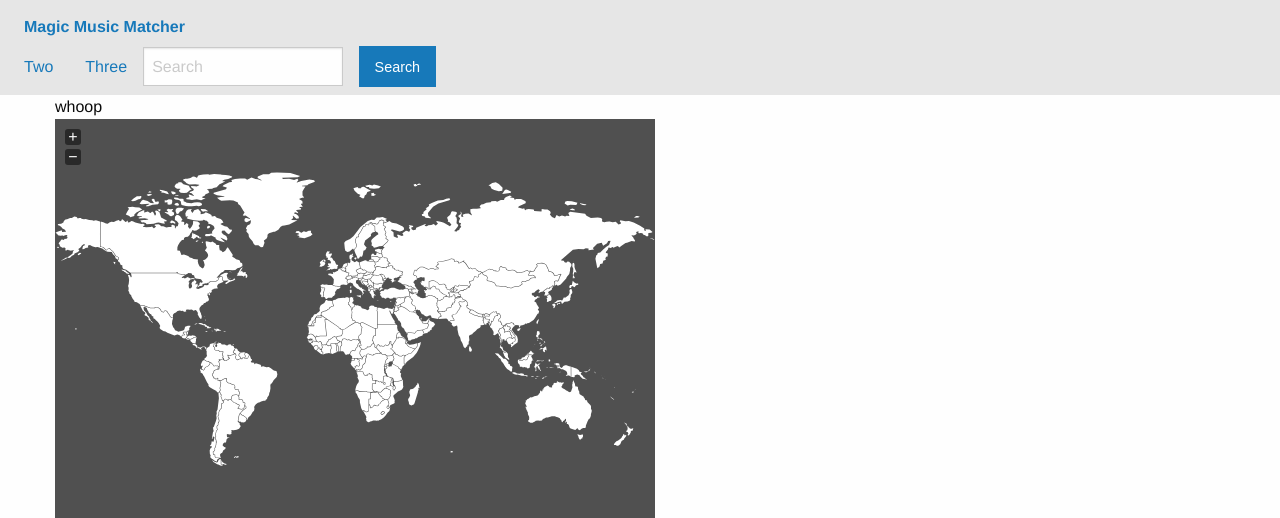
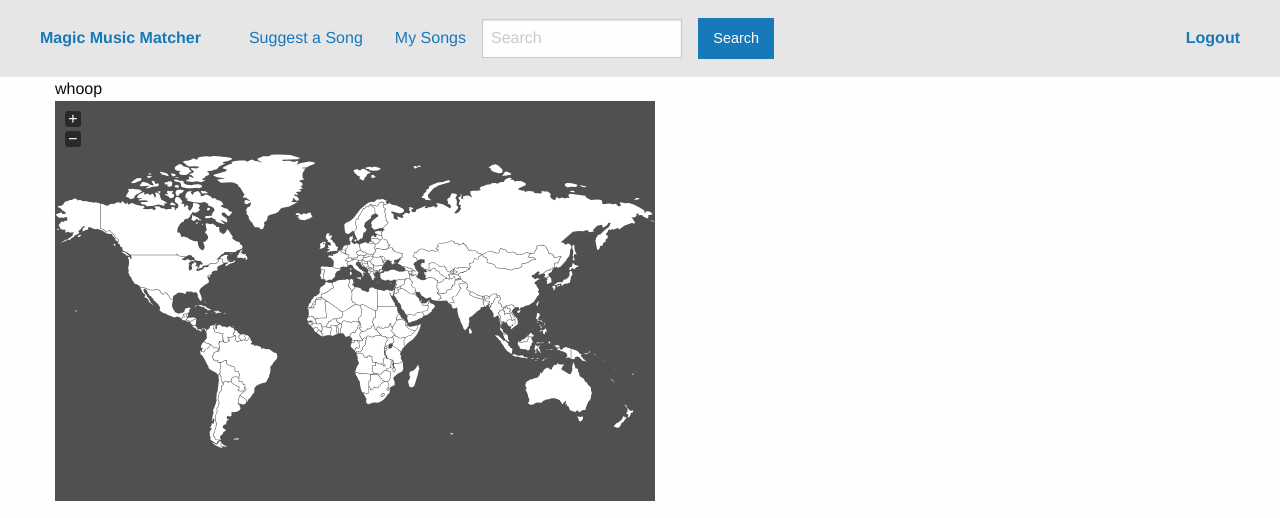
Before and after one commit to Bayless/The-Chosen-Tarsiers, a Flask app: page /map in a window 1280 px wide. Shown: the top 518 px of the page. Run offline with Flask 2, Linux system fonts and the light colour scheme; some libraries are stand-ins or nearby versions.

Commit message:
worked on maps

```diff
--- a/devlog.txt
+++ b/devlog.txt
@@ -39,3 +39,7 @@ I must work on getting this saved the db, for the refresh purpose
 
 anyaL -- 2017-1-10 9:41:41
 Finally got new javascript-based map to load on page thanks with the help of Danny Qiu (stuy class of 2015) who pointed out something silly
+
+anyaL -- 2017-1-11 18:33:04
+Got map zooming to work
+Fixed navbar for logged in users
--- a/templates/loggedInTemplate.html
+++ b/templates/loggedInTemplate.html
@@ -1,9 +1,15 @@
 {% extends "masterTemplate.html" %}
 
 {% block top_bar_left %}
-<li><a href="#">Two</a></li>
-<li><a href="#">Three</a></li>
+<li><a href="#">Suggest a Song</a></li>
+<li><a href="#">My Songs</a></li>
 <li><input type="search" placeholder="Search"></li>
 <li><button type="button" class="button">Search</button></li>
+{% endblock %}
 
+
+{% block top_bar_right %}
+<li class="menu-text">
+    <a href="#"> Logout </a>
+</li>
 {% endblock %}
--- a/templates/mapTester.html
+++ b/templates/mapTester.html
@@ -3,7 +3,7 @@
 {% block head %}
 <link rel="stylesheet" href="static/css/jquery-jvectormap-2.0.3.css" type="text/css" media="screen"/>
 <script src="static/js/jquery-jvectormap-2.0.3.min.js"></script>
-<script src="static/jquery-jvectormap-world-mill.js"></script>
+<script src="static/maps/jquery-jvectormap-world-mill.js"></script>
 {% endblock %}
 
 {% block body %}
@@ -11,8 +11,24 @@ whoop
 
 <div id="world-map" style="width: 600px; height: 400px"></div>
 <script>
+
+//$(function(){
+//    $('#world-map').vectorMap({map: 'world_mill'});
+//});
 $(function(){
-    $('#world-map').vectorMap({map: 'world_mill'});
+    new jvm.MultiMap({
+        container: $('#world-map'),
+        maxLevel: 1,
+        main: {
+            map: 'world_mill'
+        },
+        mapUrlByCode: function(code, multiMap){
+            return '/js/us-counties/jquery-jvectormap-data-'+
+                code.toLowerCase()+'-'+
+                multiMap.defaultProjection+'-en.js';
+        }
+    });
 });
+
 </script>
 {% endblock %}
--- a/templates/masterTemplate.html
+++ b/templates/masterTemplate.html
@@ -25,8 +25,14 @@
         <div class="top-bar">
             <div class="top-bar-left">
                 <ul class="menu">
-                    <a href = "/"> <li class="menu-text">Magic Music Matcher</li> </a>
+                    <li class="menu-text">  <a href = "/"> Magic Music Matcher </a> </li>
                     {% block top_bar_left %}
+                    {% endblock %}
+                </ul>
+            </div>
+            <div class="top-bar-center">
+                <ul class="menu">
+                    {% block top_bar_center %}
                     {% endblock %}
                 </ul>
             </div>
--- a/templates/notLoggedInTemplate.html
+++ b/templates/notLoggedInTemplate.html
@@ -7,8 +7,7 @@
 
 
 {% block top_bar_right %}
-
-<ul class="menu">
+    <li class="menu-text">
     <label> Have an account? <a data-open="loginModal1" class="button">Log in Here!</a> </label>
 
     <div class="reveal" id="loginModal1" data-reveal>
@@ -47,8 +46,7 @@
             <span aria-hidden="true">&times;</span>
         </button>
     </div>
-
     <!-- <li><input type="search" placeholder="Search"></li>
         <li><button type="button" class="button">Search</button></li> -->
-</ul>
+    </li>
 {% endblock %}
```
Also changed, not shown: static/maps/jquery-jvectormap-world-mill.js (renamed from static/jquery-jvectormap-world-mill.js), 2 other files. Lines whose indentation alone changed are shown as unchanged.
